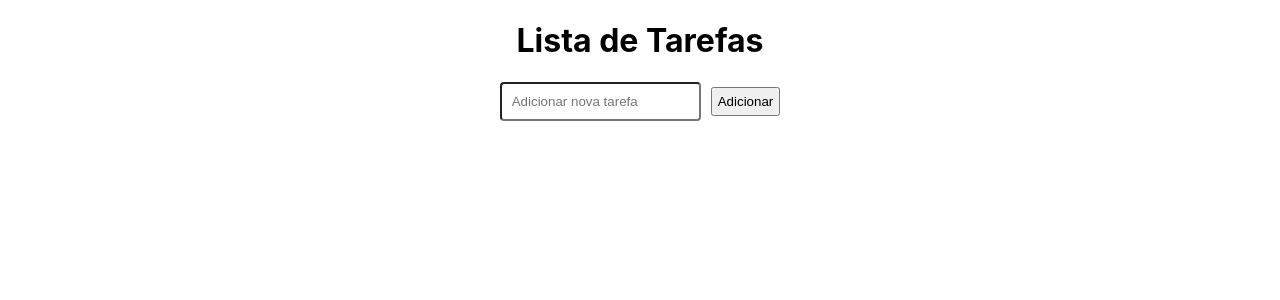
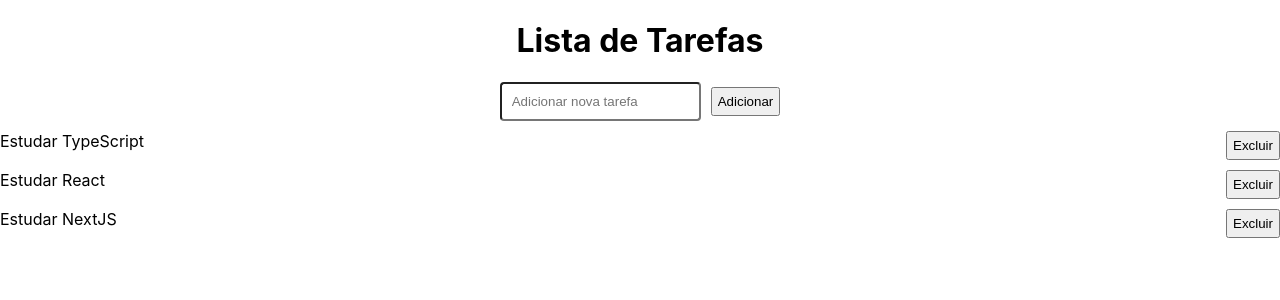
Before and after one commit to AndreLMachado/new-project-ts, a React (Create React App) app in the folder meu-app/: page / in a window 1280 px wide. Shown: the top 300 px of the page. Built offline with nearby package versions, Linux system fonts and the light colour scheme; data requests are answered from the project's data file.

Commit message:
updating to create and delete from database

```diff
--- a/meu-app/src/components/TodoList.tsx
+++ b/meu-app/src/components/TodoList.tsx
@@ -1,16 +1,19 @@
 import React from 'react';
-import Todo from './Todo';
 
+// Interface para tipar as props
 interface TodoListProps {
-  todos: string[];
-  onDelete: (index: number) => void;
+  todos: { id: number; task: string }[]; // Agora cada tarefa tem um ID
+  onDelete: (id: number) => void;
 }
 
 const TodoList: React.FC<TodoListProps> = ({ todos, onDelete }) => {
   return (
     <div>
-      {todos.map((todo, index) => (
-        <Todo key={index} task={todo} onDelete={() => onDelete(index)} />
+      {todos.map((todo) => (
+        <div key={todo.id} className="todo-item">
+          <span>{todo.task}</span>
+          <button onClick={() => onDelete(todo.id)}>Excluir</button>
+        </div>
       ))}
     </div>
   );
--- a/meu-app/src/pages/Home.tsx
+++ b/meu-app/src/pages/Home.tsx
@@ -1,24 +1,54 @@
-import React, { useState } from 'react';
+import React, { useState, useEffect } from 'react';
 import TodoList from '../components/TodoList';
+
+const API_URL = 'http://localhost:5000/todos';
+
+interface Todo {
+  id: number;
+  task: string;
+}
 
 const Home: React.FC = () => {
   const [task, setTask] = useState<string>('');
-  const [todos, setTodos] = useState<string[]>([]);
+  const [todos, setTodos] = useState<Todo[]>([]);
 
+  // Carregar tarefas do db.json na inicialização
+  useEffect(() => {
+    fetch(API_URL)
+      .then((res) => res.json())
+      .then((data) => setTodos(data))
+      .catch((err) => console.error('Erro ao buscar tarefas:', err));
+  }, []);
+
+  // Adicionar nova tarefa ao db.json
   const handleAddTask = () => {
-    if (task) {
-      setTodos([...todos, task]);
-      setTask('');
+    if (task.trim()) {
+      const newTask = { task };
+      fetch(API_URL, {
+        method: 'POST',
+        headers: { 'Content-Type': 'application/json' },
+        body: JSON.stringify(newTask),
+      })
+        .then((res) => res.json())
+        .then((data) => {
+          setTodos([...todos, data]); // Adiciona a nova tarefa ao estado
+          setTask('');
+        })
+        .catch((err) => console.error('Erro ao adicionar tarefa:', err));
     }
   };
 
-  const handleDeleteTask = (index: number) => {
-    const updatedTodos = todos.filter((_, i) => i !== index);
-    setTodos(updatedTodos);
+  // Excluir tarefa do db.json
+  const handleDeleteTask = (id: number) => {
+    fetch(`${API_URL}/${id}`, { method: 'DELETE' })
+      .then(() => {
+        setTodos(todos.filter((todo) => todo.id !== id)); // Remove a tarefa do estado
+      })
+      .catch((err) => console.error('Erro ao excluir tarefa:', err));
   };
 
   return (
-    <div>
+    <div className="page">
       <h1>Lista de Tarefas</h1>
       <input
         type="text"
```
